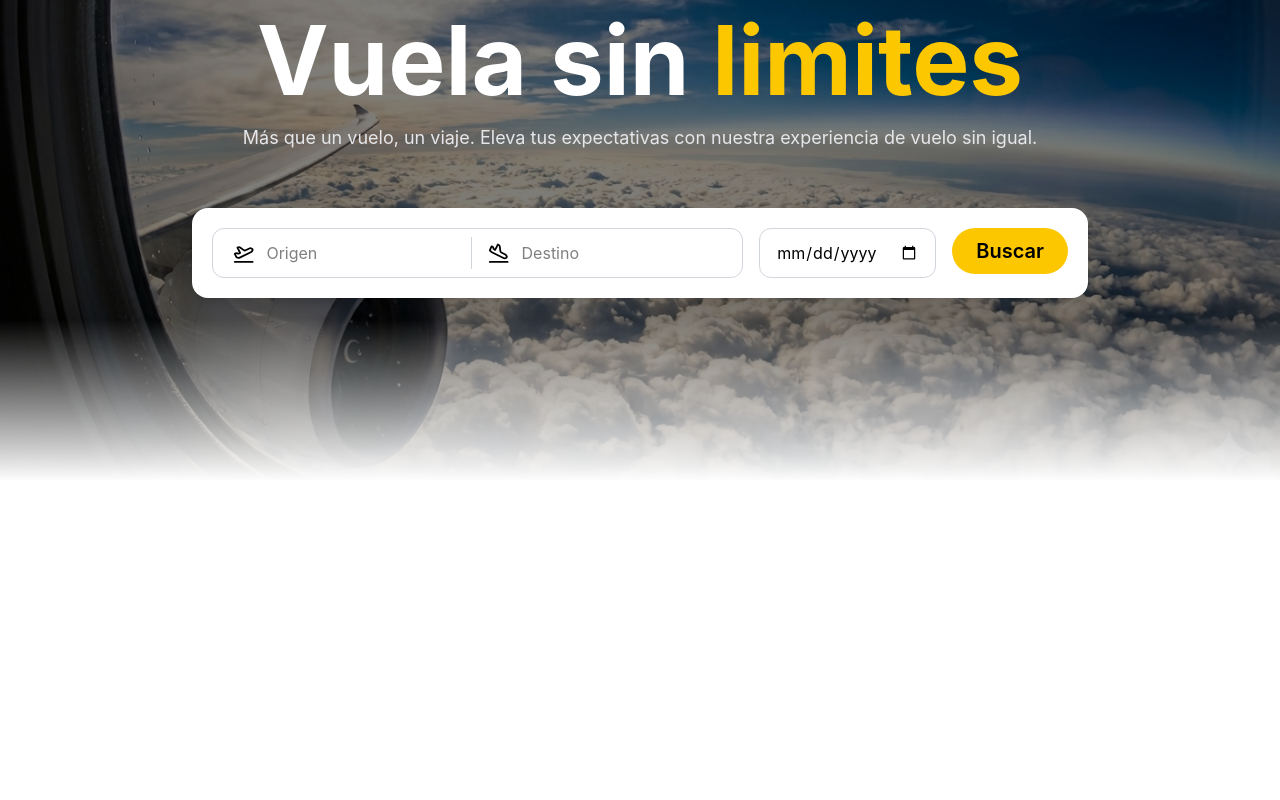
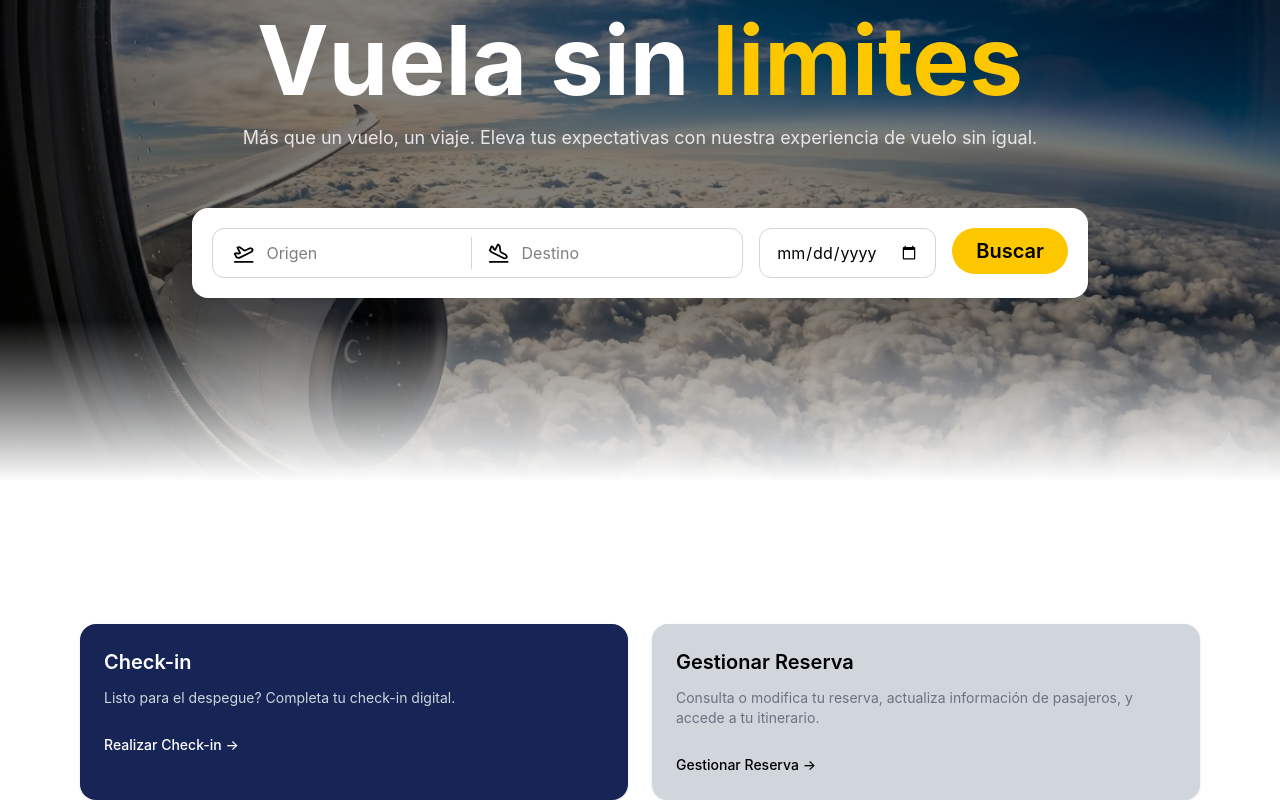
Before and after one commit to CamiloLVZ/FalconFrontend, a React (Vite) app: page / in a window 1280 px wide. Shown: the part 246-1046 px from the top of the page. Before the commit the page ends 800 px from the top, so only its background shows below. Built offline with nearby package versions, Linux system fonts and the light colour scheme.

Commit message:
feat: add services cards

```diff
--- a/src/components/ServicesSection.tsx
+++ /dev/null
@@ -1,3 +0,0 @@
-export const ServicesSection = () =>{
-    return (<div></div>);
-};
--- /dev/null
+++ b/src/components/home/ServiceCard.tsx
@@ -0,0 +1,29 @@
+interface Props {
+    title: string;
+    description: string;
+    action: string;
+    dark?: boolean;
+}
+
+export const ServiceCard = ({title, description, action, dark = false,}: Props) => {
+    return (
+        <div
+            className={`rounded-2xl p-6 transition shadow-sm hover:shadow-md cursor-pointer
+        ${dark ? "bg-blue-950 text-white" : "bg-gray-300"}
+      `}
+        >
+
+            <h3 className="text-xl font-semibold mb-3">
+                {title}
+            </h3>
+
+            <p className={`text-sm mb-6 ${dark ? "text-gray-300" : "text-gray-500"}`}>
+                {description}
+            </p>
+
+            <button className="text-sm font-medium hover:underline cursor-pointer">
+                {action} →
+            </button>
+        </div>
+    );
+};
--- /dev/null
+++ b/src/components/home/ServicesSection.tsx
@@ -0,0 +1,22 @@
+import { ServiceCard } from "./ServiceCard";
+
+export const ServicesSection = () => {
+    return (
+        <section className="max-w-6xl mx-auto px-4 mt-36 grid md:grid-cols-2 gap-6">
+
+            <ServiceCard
+                title="Check-in"
+                description="Listo para el despegue? Completa tu check-in digital."
+                action="Realizar Check-in"
+                dark
+            />
+
+            <ServiceCard
+                title="Gestionar Reserva"
+                description="Consulta o modifica tu reserva, actualiza información de pasajeros, y accede a tu itinerario."
+                action="Gestionar Reserva"
+            />
+
+        </section>
+    );
+};
--- a/src/pages/Homepage.tsx
+++ b/src/pages/Homepage.tsx
@@ -1,5 +1,5 @@
 import {HeroSection} from "../components/home/HeroSection.tsx";
-import {ServicesSection} from "../components/ServicesSection.tsx";
+import {ServicesSection} from "../components/home/ServicesSection.tsx";
 import {DestinationsSection} from "../components/DestinationsSection.tsx";
 import {NewsletterSection} from "../components/NewsletterSection.tsx";
 
```
